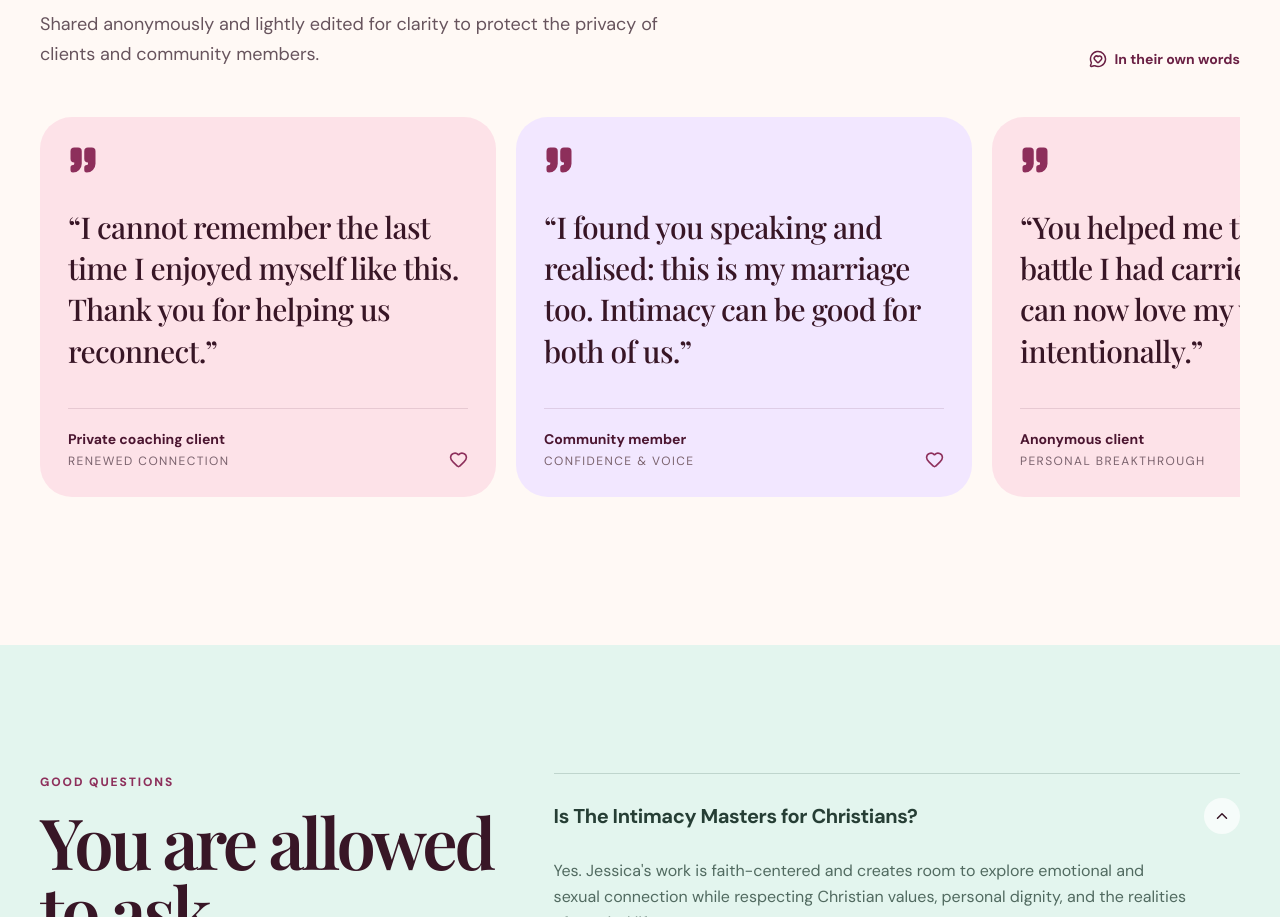
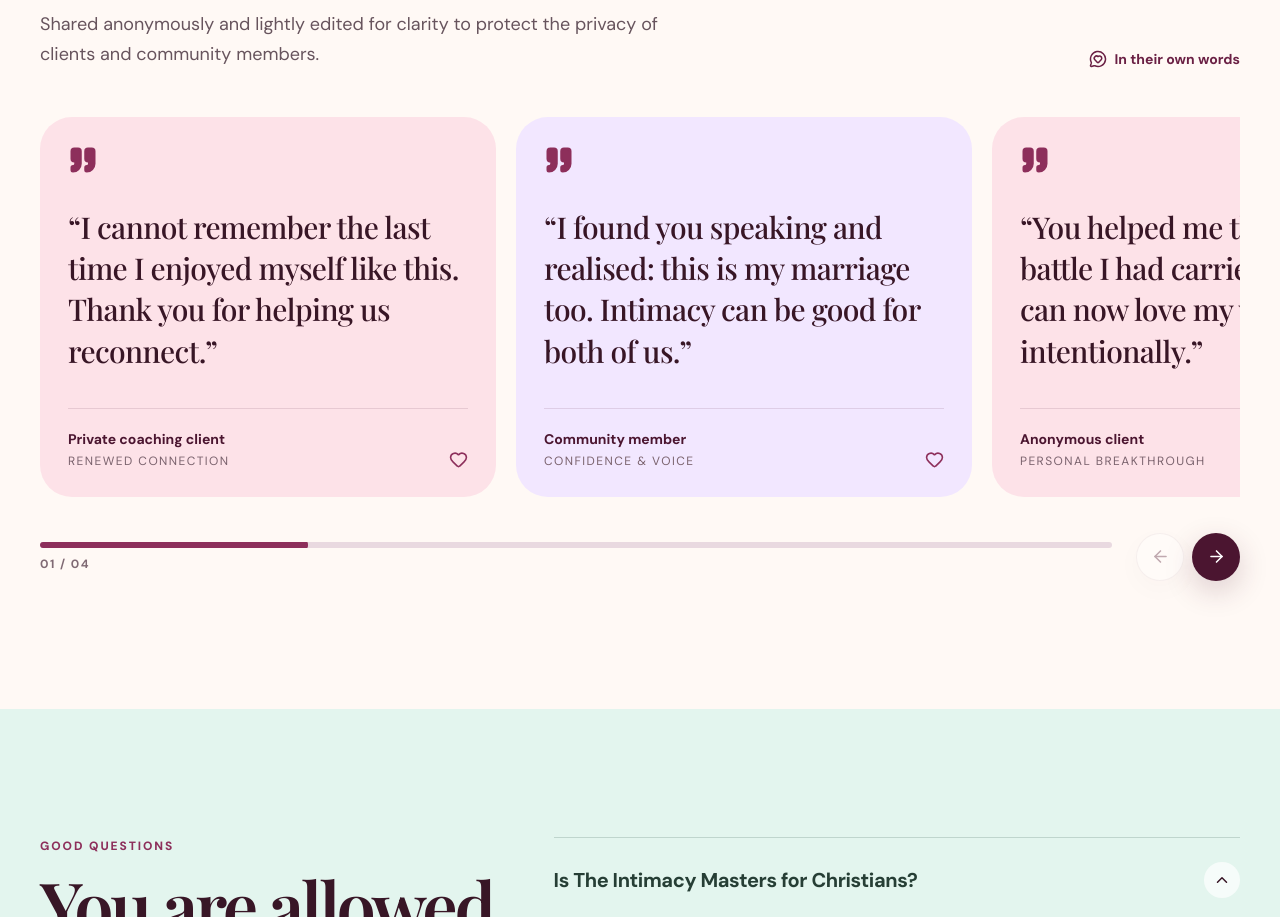
Before and after one commit to intimacymasters/IM-website, a Next.js app: page / in a window 1280 px wide. Shown: the part 4514-5431 px from the top of the page. Built offline with nearby package versions, Linux system fonts and the light colour scheme; a web font is replaced by a local one.

Commit message:
Modernize testimonial carousel controls

```diff
--- a/app/globals.css
+++ b/app/globals.css
@@ -97,17 +97,20 @@ body {
 }
 
 .testimonial-scroll {
-  scrollbar-width: thin;
-  scrollbar-color: #d49ab1 transparent;
+  cursor: grab;
+  overscroll-behavior-inline: contain;
+  scrollbar-width: none;
+  -ms-overflow-style: none;
+  user-select: none;
 }
 
 .testimonial-scroll::-webkit-scrollbar {
-  height: 7px;
+  display: none;
 }
 
-.testimonial-scroll::-webkit-scrollbar-thumb {
-  border-radius: 999px;
-  background: #d49ab1;
+.testimonial-scroll.is-dragging {
+  cursor: grabbing;
+  scroll-snap-type: none;
 }
 
 a, button {
--- a/app/page.tsx
+++ b/app/page.tsx
@@ -2,6 +2,7 @@
 
 import Image from "next/image";
 import {
+  ArrowLeft,
   ArrowRight,
   Camera,
   Check,
@@ -18,7 +19,7 @@ import {
   X,
 } from "lucide-react";
 import { AnimatePresence, motion, useReducedMotion } from "motion/react";
-import { useState } from "react";
+import { useEffect, useRef, useState } from "react";
 
 const bookingUrl = "https://selar.co/bookacallwithcoachjess";
 const consultationUrl = "https://selar.co/IntimateConsultation";
@@ -165,7 +166,81 @@ function SectionIntro({ eyebrow, title, text }: { eyebrow: string; title: string
 export default function Home() {
   const [menuOpen, setMenuOpen] = useState(false);
   const [openFaq, setOpenFaq] = useState(0);
+  const [testimonialProgress, setTestimonialProgress] = useState(0);
+  const [activeTestimonial, setActiveTestimonial] = useState(0);
+  const [isDraggingTestimonials, setIsDraggingTestimonials] = useState(false);
+  const testimonialTrackRef = useRef<HTMLDivElement>(null);
+  const testimonialDragRef = useRef({ active: false, startX: 0, startScroll: 0 });
   const reduceMotion = useReducedMotion();
+
+  useEffect(() => {
+    const track = testimonialTrackRef.current;
+    if (!track) return;
+
+    const updateCarousel = () => {
+      const maxScroll = track.scrollWidth - track.clientWidth;
+      const progress = maxScroll > 0 ? track.scrollLeft / maxScroll : 0;
+      const cards = Array.from(track.children) as HTMLElement[];
+      const firstCard = cards[0];
+      const gap = Number.parseFloat(getComputedStyle(track).columnGap || "20");
+      const step = firstCard ? firstCard.offsetWidth + gap : track.clientWidth;
+      const nearestIndex = Math.min(cards.length - 1, Math.max(0, Math.round(track.scrollLeft / step)));
+
+      setTestimonialProgress(Math.min(1, Math.max(0, progress)));
+      setActiveTestimonial(nearestIndex);
+    };
+
+    updateCarousel();
+    track.addEventListener("scroll", updateCarousel, { passive: true });
+    window.addEventListener("resize", updateCarousel);
+
+    return () => {
+      track.removeEventListener("scroll", updateCarousel);
+      window.removeEventListener("resize", updateCarousel);
+    };
+  }, []);
+
+  const moveTestimonials = (direction: -1 | 1) => {
+    const track = testimonialTrackRef.current;
+    const firstCard = track?.firstElementChild as HTMLElement | null;
+    if (!track || !firstCard) return;
+
+    const gap = Number.parseFloat(getComputedStyle(track).columnGap || "20");
+    track.scrollBy({
+      left: direction * (firstCard.offsetWidth + gap),
+      behavior: reduceMotion ? "auto" : "smooth",
+    });
+  };
+
+  const beginTestimonialDrag = (event: React.PointerEvent<HTMLDivElement>) => {
+    if (event.pointerType !== "mouse") return;
+    const track = testimonialTrackRef.current;
+    if (!track) return;
+
+    testimonialDragRef.current = {
+      active: true,
+      startX: event.clientX,
+      startScroll: track.scrollLeft,
+    };
+    setIsDraggingTestimonials(true);
+    event.currentTarget.setPointerCapture(event.pointerId);
+  };
+
+  const dragTestimonials = (event: React.PointerEvent<HTMLDivElement>) => {
+    if (!testimonialDragRef.current.active) return;
+    const track = testimonialTrackRef.current;
+    if (!track) return;
+    track.scrollLeft = testimonialDragRef.current.startScroll - (event.clientX - testimonialDragRef.current.startX);
+  };
+
+  const endTestimonialDrag = (event: React.PointerEvent<HTMLDivElement>) => {
+    if (!testimonialDragRef.current.active) return;
+    testimonialDragRef.current.active = false;
+    setIsDraggingTestimonials(false);
+    if (event.currentTarget.hasPointerCapture(event.pointerId)) {
+      event.currentTarget.releasePointerCapture(event.pointerId);
+    }
+  };
 
   const reveal = reduceMotion
     ? {}
@@ -431,13 +506,22 @@ export default function Home() {
             <div className="hidden items-center gap-2 text-sm font-bold text-[#6A2044] sm:flex"><MessageCircleHeart size={18} /> In their own words</div>
           </motion.div>
 
-          <div className="testimonial-scroll mt-12 flex snap-x snap-mandatory gap-5 overflow-x-auto pb-5">
+          <div
+            ref={testimonialTrackRef}
+            onPointerDown={beginTestimonialDrag}
+            onPointerMove={dragTestimonials}
+            onPointerUp={endTestimonialDrag}
+            onPointerCancel={endTestimonialDrag}
+            className={`testimonial-scroll mt-12 flex snap-x snap-mandatory gap-5 overflow-x-auto pb-2 ${isDraggingTestimonials ? "is-dragging" : ""}`}
+            aria-label="Client testimonials"
+          >
             {testimonials.map((item, index) => (
               <motion.blockquote
                 key={item.quote}
                 {...reveal}
                 transition={{ type: "spring", bounce: 0, duration: 0.55, delay: index * 0.05 }}
-                className={`min-w-[86%] snap-start rounded-[2rem] p-7 sm:min-w-[58%] lg:min-w-[38%] ${index % 2 ? "bg-[#F2E7FF]" : "bg-[#FDE2E8]"}`}
+                whileHover={reduceMotion ? undefined : { y: -7, rotate: index % 2 ? 0.25 : -0.25 }}
+                className={`min-w-[86%] snap-start rounded-[2rem] p-7 transition-shadow duration-300 hover:shadow-[0_22px_55px_rgba(78,28,52,0.11)] sm:min-w-[58%] lg:min-w-[38%] ${index % 2 ? "bg-[#F2E7FF]" : "bg-[#FDE2E8]"}`}
               >
                 <Quote size={30} className="text-[#8D2F5B]" fill="currentColor" />
                 <p className="mt-8 font-display text-2xl font-medium leading-snug tracking-[-0.02em] text-[#381626] sm:text-3xl">“{item.quote}”</p>
@@ -451,7 +535,42 @@ export default function Home() {
               </motion.blockquote>
             ))}
           </div>
-          <p className="mt-3 text-sm font-semibold text-[#7A626D] sm:hidden">Swipe to read more →</p>
+          <div className="mt-7 flex items-center gap-4 sm:gap-6">
+            <div className="min-w-0 flex-1">
+              <div className="h-1.5 overflow-hidden rounded-full bg-[#E9D9E0]" aria-hidden="true">
+                <motion.div
+                  className="h-full origin-left rounded-full bg-[#8D2F5B]"
+                  animate={{ scaleX: (1 + testimonialProgress * (testimonials.length - 1)) / testimonials.length }}
+                  transition={reduceMotion ? { duration: 0 } : { type: "spring", bounce: 0, duration: 0.35 }}
+                />
+              </div>
+              <p className="mt-2 text-xs font-bold uppercase tracking-[0.12em] text-[#806A74]">
+                {String(activeTestimonial + 1).padStart(2, "0")} / {String(testimonials.length).padStart(2, "0")}
+              </p>
+            </div>
+            <div className="flex shrink-0 gap-2">
+              <motion.button
+                type="button"
+                onClick={() => moveTestimonials(-1)}
+                disabled={testimonialProgress <= 0.01}
+                whileTap={{ scale: 0.92 }}
+                className="grid size-12 place-items-center rounded-full border border-[#4B1530]/15 bg-white text-[#4B1530] shadow-[0_8px_28px_rgba(78,28,52,0.08)] transition-colors hover:bg-[#FDE2E8] disabled:cursor-not-allowed disabled:opacity-35"
+                aria-label="Previous testimonial"
+              >
+                <ArrowLeft size={19} />
+              </motion.button>
+              <motion.button
+                type="button"
+                onClick={() => moveTestimonials(1)}
+                disabled={testimonialProgress >= 0.99}
+                whileTap={{ scale: 0.92 }}
+                className="grid size-12 place-items-center rounded-full bg-[#4B1530] text-white shadow-[0_10px_30px_rgba(78,28,52,0.2)] transition-colors hover:bg-[#6A2044] disabled:cursor-not-allowed disabled:opacity-35"
+                aria-label="Next testimonial"
+              >
+                <ArrowRight size={19} />
+              </motion.button>
+            </div>
+          </div>
         </div>
       </section>
 
```
